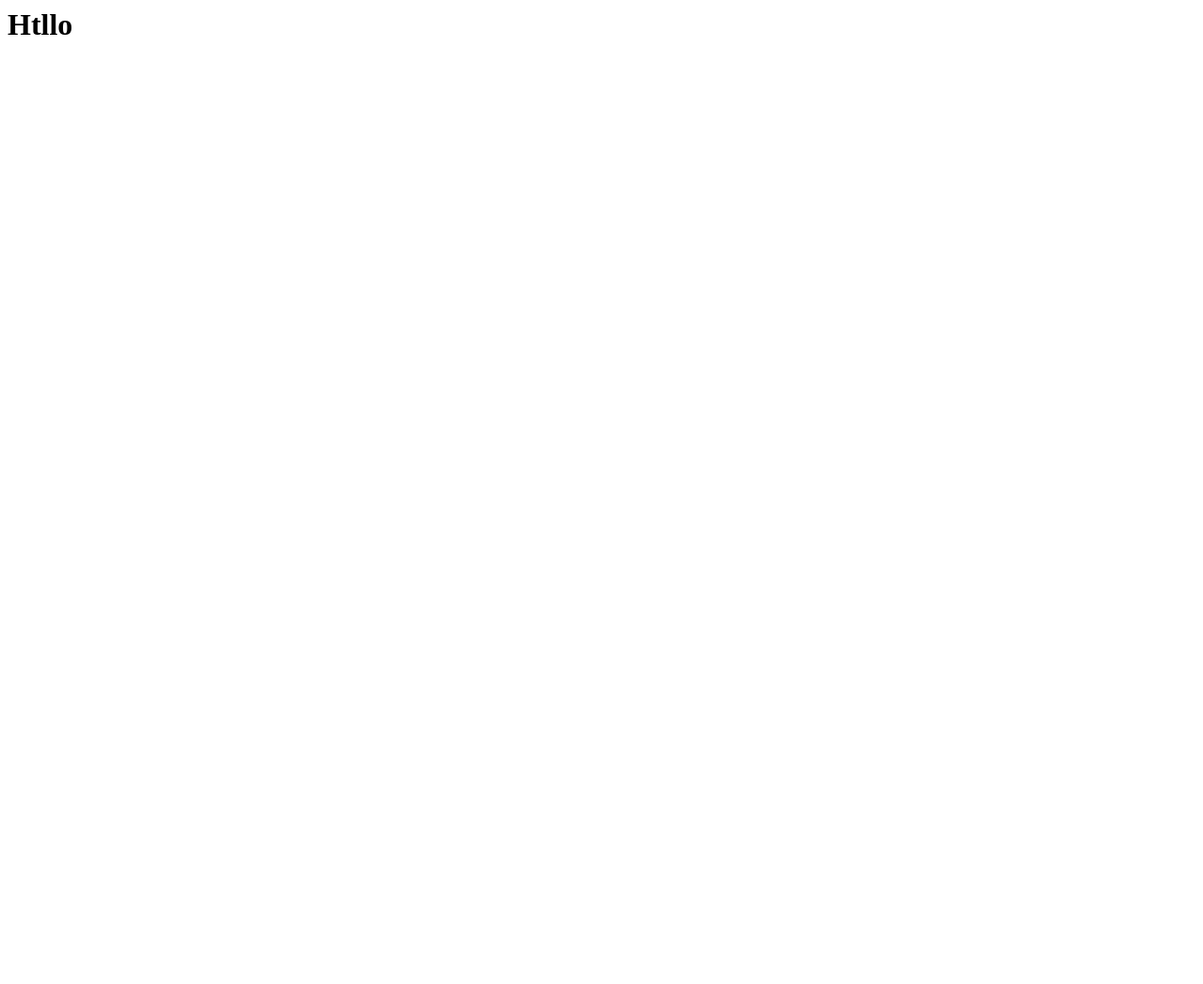
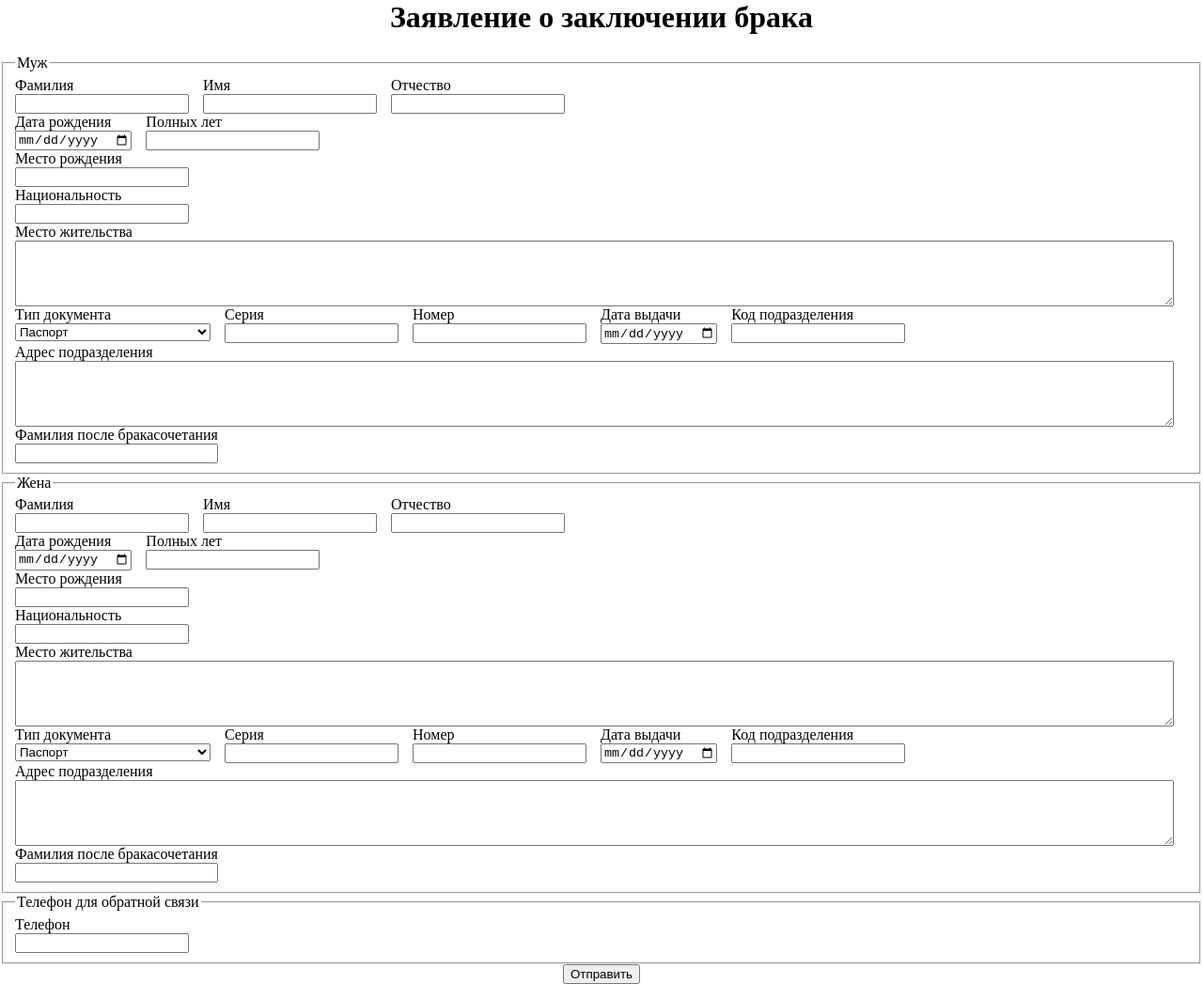
Before and after one commit to regimentor/technopolis-task-1, a plain HTML site: page public/index.html in a window 1280 px wide. Shown: the whole page at 94% size. Before the commit the page ends 800 px from the top, so only its background shows below. Drawn offline with Linux system fonts and the light colour scheme.

Commit message:
initial commit

```diff
--- a/public/index.html
+++ b/public/index.html
@@ -1,6 +1,224 @@
 <html>
-	<head></head>
 
-<body><h1>Htllo</h1></body>
+<head>
+	<title>Заявление о заключении брака</title>
+
+	<link rel="stylesheet" href="./style.css">
+</head>
+
+<body>
+	<h1>Заявление о заключении брака</h1>
+
+	<form action="">
+
+		<fieldset>
+			<legend>Муж</legend>
+			<div class="form_row">
+				<div class="form_field">
+					<label for="surname">Фамилия</label>
+					<input type="text" name="surname">
+				</div>
+				<div class="form_field">
+					<label for="name">Имя</label>
+					<input type="text" name="name">
+				</div>
+
+				<div class="form_field">
+					<label for="secondname">Отчество</label>
+					<input type="text" name="secondname">
+				</div>
+			</div>
+			<div class="form_row">
+				<div class="form_field">
+					<label for="surname">Дата рождения</label>
+					<input type="date" name="surname">
+				</div>
+				<div class="form_field">
+					<label for="surname">Полных лет</label>
+					<input type="number" name="surname">
+				</div>
+			</div>
+
+			<div class="form_row">
+				<div class="form_field">
+					<label for="place_of_birth">Место рождения</label>
+					<input type="text" name="place_of_birth">
+				</div>
+			</div>
+
+			<div class="form_row">
+				<div class="form_field">
+					<label for="nationality">Национальность</label>
+					<input type="text" name="nationality">
+				</div>
+			</div>
+
+			<div class="form_row noflex">
+				<div class="form_field">
+					<label for="addres">Место жительства</label>
+					<textarea type="text" name="addres"></textarea>
+				</div>
+			</div>
+
+			<div class="form_row">
+				<div class="form_field">
+					<label for="documet_type">Тип документа</label>
+					<select name="documet_type">
+						<option value="0">Паспорт</option>
+						<option value="1">Свидетельство о регистрации</option>
+					</select>
+				</div>
+				<div class="form_field">
+					<label for="serial_number">Серия</label>
+					<input type="number" name="serial_number">
+				</div>
+				<div class="form_field">
+					<label for="number">Номер</label>
+					<input type="number" name="number">
+				</div>
+
+				<div class="form_field">
+					<label for="date_of_issue">Дата выдачи</label>
+					<input type="date" name="date_of_issue">
+				</div>
+
+				<div class="form_field">
+					<label for="post_code">Код подразделения</label>
+					<input type="text" name="post_code">
+				</div>
+
+
+			</div>
+
+			<div class="form_row noflex">
+				<div class="form_field">
+					<label for="post_adress">Адрес подразделения</label>
+					<textarea type="text" name="post_adress"></textarea>
+				</div>
+			</div>
+
+			<div class="form_row">
+				<div class="form_field">
+					<label for="new_surname">Фамилия после бракасочетания</label>
+					<input type="text" name="new_surname">
+				</div>
+			</div>
+
+
+		</fieldset>
+
+		<fieldset>
+			<legend>Жена</legend>
+			<div class="form_row">
+				<div class="form_field">
+					<label for="surname">Фамилия</label>
+					<input type="text" name="surname">
+				</div>
+				<div class="form_field">
+					<label for="name">Имя</label>
+					<input type="text" name="name">
+				</div>
+
+				<div class="form_field">
+					<label for="secondname">Отчество</label>
+					<input type="text" name="secondname">
+				</div>
+			</div>
+			<div class="form_row">
+				<div class="form_field">
+					<label for="surname">Дата рождения</label>
+					<input type="date" name="surname">
+				</div>
+				<div class="form_field">
+					<label for="surname">Полных лет</label>
+					<input type="number" name="surname">
+				</div>
+			</div>
+
+			<div class="form_row">
+				<div class="form_field">
+					<label for="place_of_birth">Место рождения</label>
+					<input type="text" name="place_of_birth">
+				</div>
+			</div>
+
+			<div class="form_row">
+				<div class="form_field">
+					<label for="nationality">Национальность</label>
+					<input type="text" name="nationality">
+				</div>
+			</div>
+
+			<div class="form_row noflex">
+				<div class="form_field">
+					<label for="addres">Место жительства</label>
+					<textarea type="text" name="addres"></textarea>
+				</div>
+			</div>
+
+			<div class="form_row">
+				<div class="form_field">
+					<label for="documet_type">Тип документа</label>
+					<select name="documet_type">
+						<option value="0">Паспорт</option>
+						<option value="1">Свидетельство о регистрации</option>
+					</select>
+				</div>
+				<div class="form_field">
+					<label for="serial_number">Серия</label>
+					<input type="number" name="serial_number">
+				</div>
+				<div class="form_field">
+					<label for="number">Номер</label>
+					<input type="number" name="number">
+				</div>
+
+				<div class="form_field">
+					<label for="date_of_issue">Дата выдачи</label>
+					<input type="date" name="date_of_issue">
+				</div>
+
+				<div class="form_field">
+					<label for="post_code">Код подразделения</label>
+					<input type="text" name="post_code">
+				</div>
+
+
+			</div>
+
+			<div class="form_row noflex">
+				<div class="form_field">
+					<label for="post_adress">Адрес подразделения</label>
+					<textarea type="text" name="post_adress"></textarea>
+				</div>
+			</div>
+
+			<div class="form_row">
+				<div class="form_field">
+					<label for="new_surname">Фамилия после бракасочетания</label>
+					<input type="text" name="new_surname">
+				</div>
+			</div>
+		</fieldset>
+
+		<fieldset>
+			<legend>Телефон для обратной связи</legend>
+			<div class="form_row">
+					<div class="form_field">
+						<label for="new_surname">Телефон</label>
+						<input type="number" name="new_surname">
+					</div>
+				</div>
+		</fieldset>
+
+
+
+		<div class="form_action">
+			<button type="submit">Отправить</button>
+		</div>
+
+	</form>
+
+</body>
 
 </html>
--- a/public/style.css
+++ b/public/style.css
@@ -0,0 +1,40 @@
+* {
+    box-sizing: border-box;
+}
+
+html, body {
+    width: 100%;
+    height: 100%;
+    margin: 0;
+    padding: 0;
+}
+
+
+h1 {
+    text-align: center;
+}
+
+.form_row {
+    display: flex;
+    justify-content: flex-start;
+}
+
+.form_field {
+    display: flex;
+    flex-direction: column;
+    margin-right: 15px;
+}
+
+.form_field textarea {
+    min-height: 70px;
+}
+
+.noflex {
+    display: inline-block;
+    width: 100%;
+}
+
+.form_action {
+    display: flex;
+    justify-content: center;
+}
```
